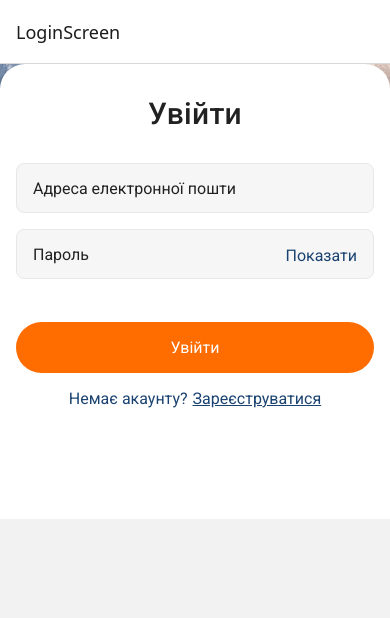
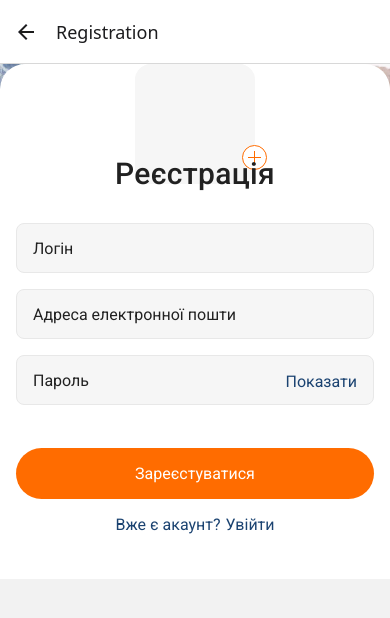
Before and after one commit to YagovkinDmytro/React-Native-App, a React Native app: screen /Registration in a window 390 px wide. Shown: the top 618 px of the page. Built offline with nearby package versions, Linux system fonts and the light colour scheme.

Commit message:
File names have been changed, added AuthNavigation, add LogoutButton component

```diff
--- a/App.js
+++ b/App.js
@@ -1,12 +1,8 @@
 import "react-native-gesture-handler";
 import { NavigationContainer } from "@react-navigation/native";
-import { createStackNavigator } from "@react-navigation/stack";
 import { useFonts } from "expo-font";
 import { StyleSheet, ActivityIndicator, View } from "react-native";
-import RegistrationScreen from "./src/screens/RegistrationScreen/RegistrationScreen";
-import LoginScreen from "./src/screens/LoginScreen/LoginScreen";
-
-const MainStack = createStackNavigator();
+import AuthNavigation from "./navigation/AuthNavigation";
 
 export default function App() {
   const [fontsLoaded] = useFonts({
@@ -25,17 +21,7 @@ export default function App() {
   }
   return (
     <NavigationContainer>
-      <MainStack.Navigator initialRouteName="LoginScreen">
-        <MainStack.Screen
-          name="RegistrationScreen"
-          component={RegistrationScreen}
-        />
-        <MainStack.Screen name="LoginScreen" component={LoginScreen} />
-      </MainStack.Navigator>
-      {/* <View style={{ flex: 1 }}>
-        <RegistrationScreen />
-        <LoginScreen />
-      </View> */}
+      <AuthNavigation />
     </NavigationContainer>
   );
 }
--- a/icons/CirclePlusSvg.js
+++ b/icons/CirclePlusSvg.js
@@ -1,4 +1,3 @@
-import * as React from "react";
 import Svg, { Circle, Path } from "react-native-svg";
 
 const CirclePlusSvg = (props) => (
--- /dev/null
+++ b/icons/LogoutIcon.js
@@ -0,0 +1,14 @@
+import Svg, { Path } from "react-native-svg";
+
+const LogoutIcon = (props) => (
+  <Svg {...props} width={24} height={24} fill="none">
+    <Path
+      stroke="#BDBDBD"
+      strokeLinecap="round"
+      strokeLinejoin="round"
+      d="M10 22H5a2 2 0 0 1-2-2V4a2 2 0 0 1 2-2h5M17 16l4-4-4-4M21 12H9"
+    />
+  </Svg>
+);
+
+export default LogoutIcon;
--- /dev/null
+++ b/navigation/AuthNavigation.js
@@ -0,0 +1,29 @@
+import { createStackNavigator } from "@react-navigation/stack";
+import RegistrationScreen from "../src/screens/RegistrationScreen/RegistrationScreen";
+import LoginScreen from "../src/screens/LoginScreen/LoginScreen";
+import LogoutButton from "../src/components/LogoutButton";
+const MainStack = createStackNavigator();
+
+const AuthNavigation = () => {
+  return (
+    <MainStack.Navigator initialRouteName="Login">
+      <MainStack.Screen
+        name="Login"
+        component={LoginScreen}
+        options={{
+          headerShown: true,
+          title: "Login Screen",
+          headerRightContainerStyle: { paddingRight: 16 },
+          headerRight: () => <LogoutButton />,
+        }}
+      />
+      <MainStack.Screen
+        name="Registration"
+        component={RegistrationScreen}
+        options={{ headerShown: true }}
+      />
+    </MainStack.Navigator>
+  );
+};
+
+export default AuthNavigation;
--- /dev/null
+++ b/src/components/LogoutButton.js
@@ -0,0 +1,12 @@
+import { TouchableOpacity } from "react-native";
+import LogoutIcon from "../../icons/LogoutIcon";
+
+const LogoutButton = ({ onPress }) => {
+  return (
+    <TouchableOpacity onPress={onPress}>
+      <LogoutIcon />
+    </TouchableOpacity>
+  );
+};
+
+export default LogoutButton;
--- a/src/screens/loginScreen/loginScreen.js
+++ b/src/screens/loginScreen/loginScreen.js
@@ -17,9 +17,11 @@ import ShowPasswordButton from "../../components/ShowPasswordButton.js";
 import Input from "../../components/Input.js";
 
 import Button from "../../components/Button.js";
+import { useNavigation } from "@react-navigation/native";
 
 const LoginScreen = () => {
   const imageBG = require("../../../assets/images/Photo_BG.jpg");
+  const navigation = useNavigation();
 
   const [user, setUser] = useState({
     email: "",
@@ -58,6 +60,13 @@ const LoginScreen = () => {
     console.log("User Info:", userInfo);
   };
 
+  const onSignUp = () => {
+    navigation.navigate("Registration", {
+      email: user.email,
+      password: user.password,
+    });
+  };
+
   return (
     <SafeAreaView style={{ flex: 1 }}>
       <StatusBar style="auto" />
@@ -91,9 +100,7 @@ const LoginScreen = () => {
                 <Text style={[styles.baseText, styles.buttonText]}>
                   Немає акаунту?
                 </Text>
-                <TouchableWithoutFeedback
-                  onPress={() => console.log("Зареєструватися")}
-                >
+                <TouchableWithoutFeedback onPress={onSignUp}>
                   <Text style={[styles.baseText, styles.buttonSignInText]}>
                     Зареєструватися
                   </Text>
--- a/src/screens/registrationScreen/registrationScreen.js
+++ b/src/screens/registrationScreen/registrationScreen.js
@@ -19,10 +19,13 @@ import Input from "../../components/Input.js";
 
 import CirclePlusSvg from "../../../icons/CirclePlusSvg.js";
 import Button from "../../components/Button.js";
+import { useNavigation } from "@react-navigation/native";
 
 const RegistrationScreen = () => {
   const imageBG = require("../../../assets/images/Photo_BG.jpg");
   const noImageAvatar = require("../../../assets/images/noImageAvatar.png");
+
+  const navigation = useNavigation();
 
   const [user, setUser] = useState({
     login: "",
@@ -69,6 +72,13 @@ const RegistrationScreen = () => {
       { text: "No", onPress: () => console.log("No pressed") },
       { text: "Yes", onPress: () => console.log("Yes pressed") },
     ]);
+  };
+
+  const onSignIn = () => {
+    navigation.navigate("Login", {
+      email: user.email,
+      password: user.password,
+    });
   };
 
   return (
@@ -130,7 +140,7 @@ const RegistrationScreen = () => {
                 <Text style={[styles.baseText, styles.buttonText]}>
                   Вже є акаунт?
                 </Text>
-                <TouchableWithoutFeedback onPress={() => console.log("Увійти")}>
+                <TouchableWithoutFeedback onPress={onSignIn}>
                   <Text style={[styles.baseText, styles.buttonSignInText]}>
                     Увійти
                   </Text>
```
